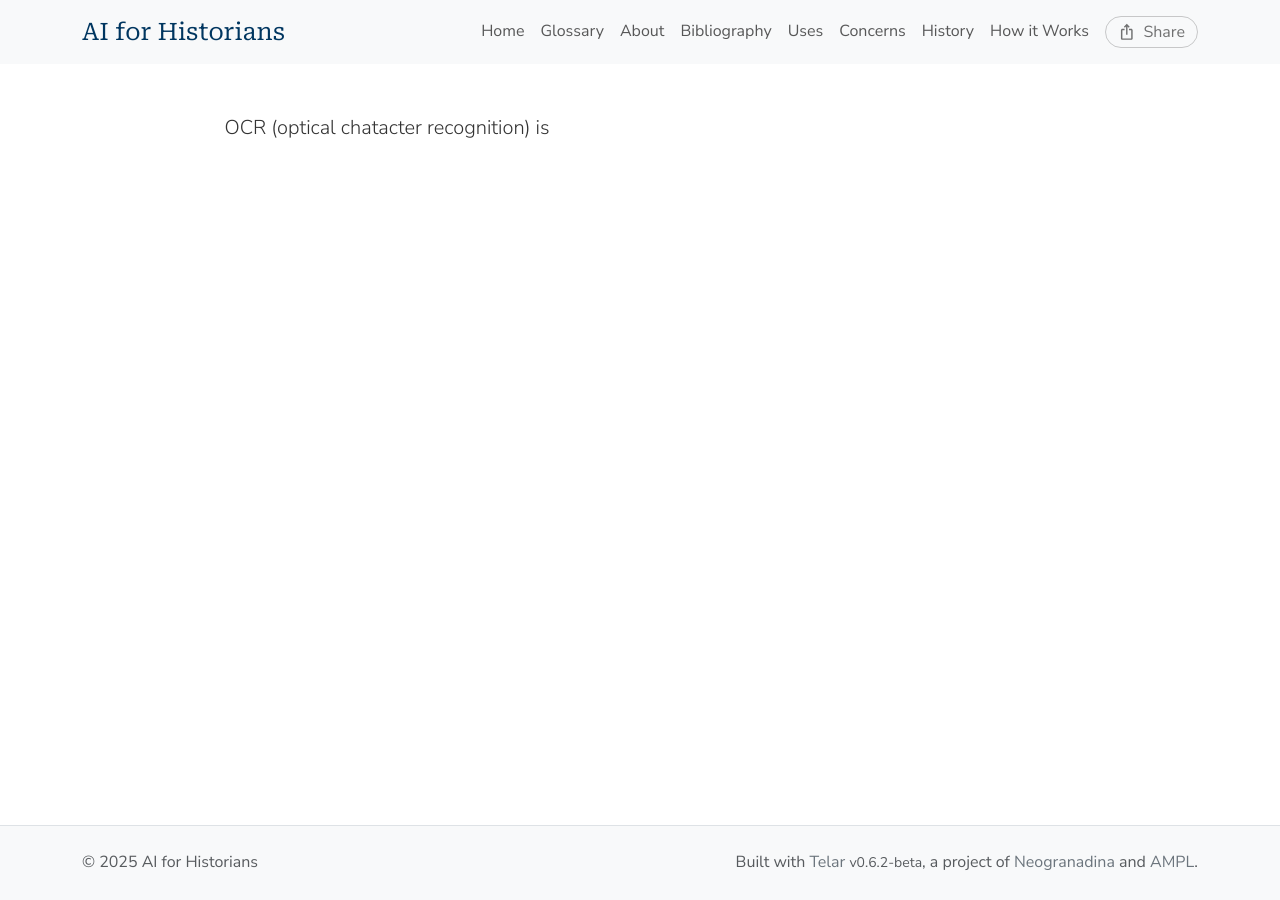
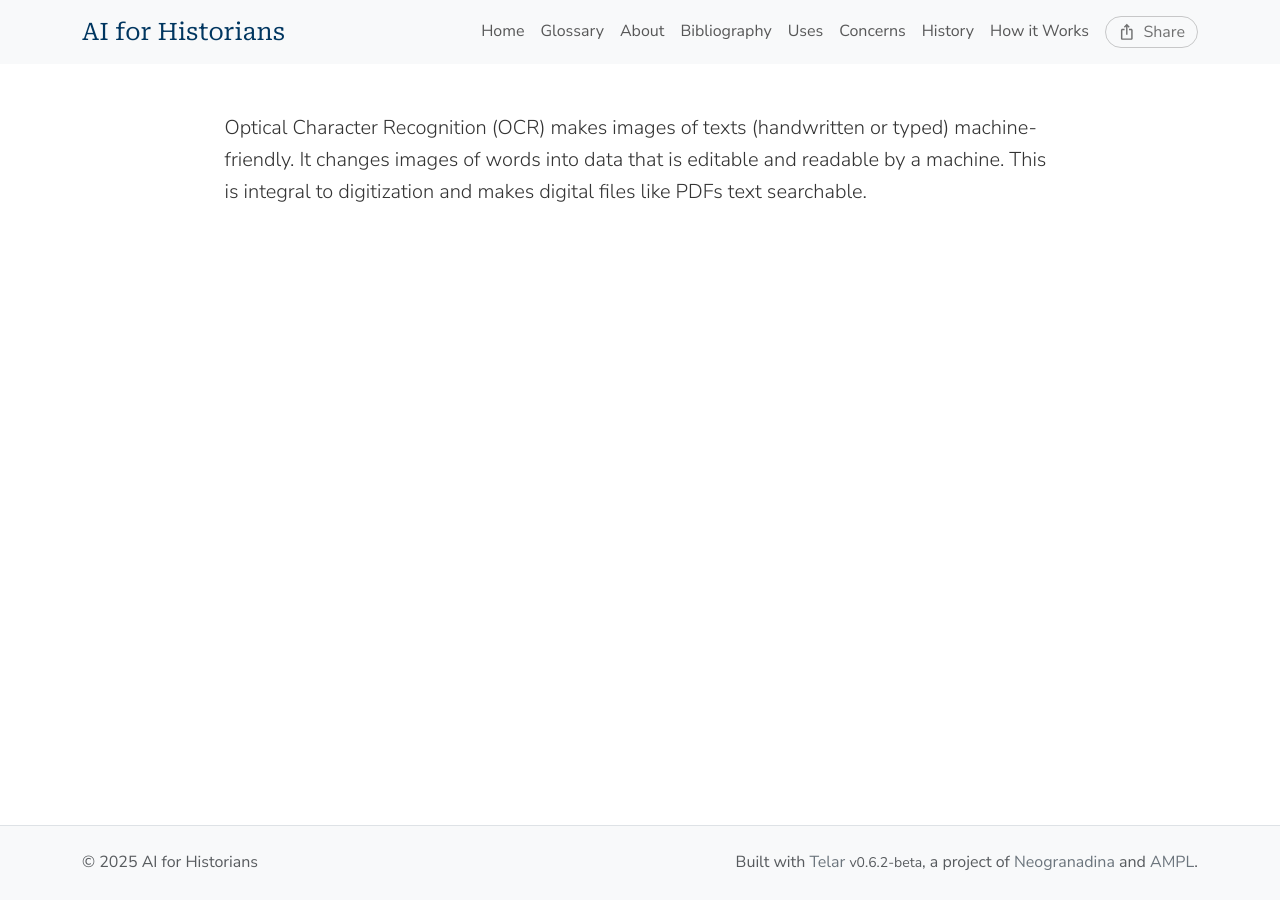
Before and after one commit to avierath/aiforhistory, a Jekyll site: the page built from components/texts/glossary/ocr.md, in a window 1280 px wide. Built offline with Jekyll 4.4.1, drawn with Linux system fonts in a browser that asks for light colours.

Commit message:
Update ocr.md

```diff
--- a/components/texts/glossary/ocr.md
+++ b/components/texts/glossary/ocr.md
@@ -4,4 +4,4 @@ title: "OCR"
 related_terms: ocr
 ---
 
-OCR (optical chatacter recognition) is
+Optical Character Recognition (OCR) makes images of texts (handwritten or typed) machine-friendly. It changes images of words into data that is editable and readable by a machine. This is integral to digitization and makes digital files like PDFs text searchable.
```
